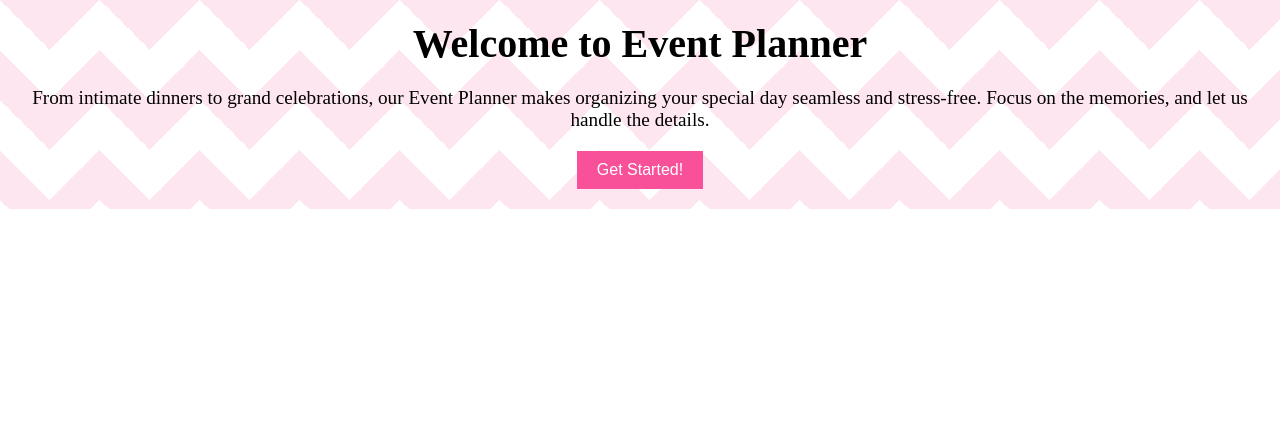
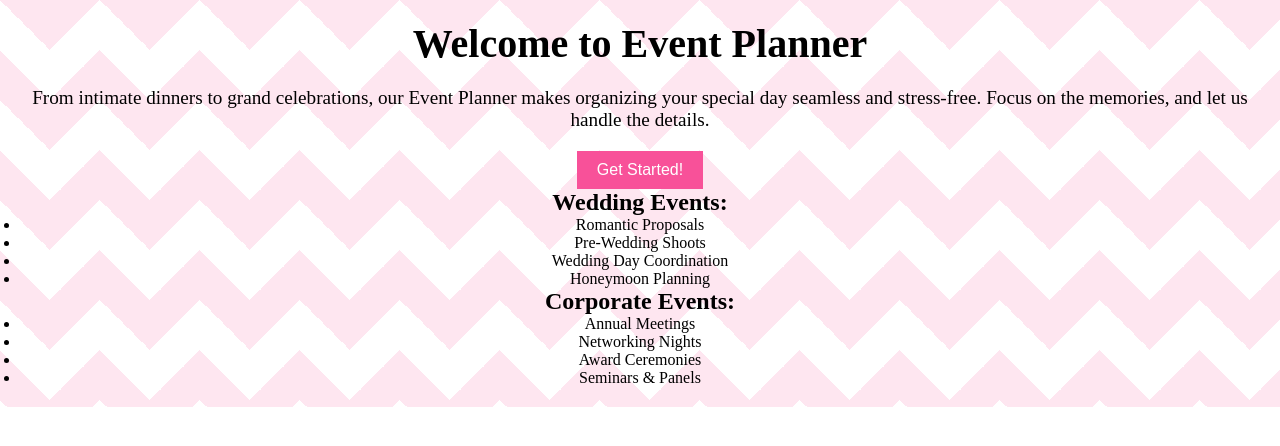
Before and after one commit to selwyntaloza06/event-planner, a React (Vite) app: page / in a window 1280 px wide. Shown: the top 446 px of the page. Built offline with nearby package versions, Linux system fonts and the light colour scheme.

Commit message:
second section "events_categories" added

```diff
--- a/src/Components/EventPlanner.jsx
+++ b/src/Components/EventPlanner.jsx
@@ -15,7 +15,22 @@ const EventPlanner = () => {
         </p>
         <button className="get-started-button">Get Started!</button>
       </section>
-      <section></section>
+      <section className="events_category">
+        <ul>
+          <h2>Wedding Events:</h2>
+          <li>Romantic Proposals</li>
+          <li>Pre-Wedding Shoots</li>
+          <li>Wedding Day Coordination</li>
+          <li>Honeymoon Planning</li>
+        </ul>
+        <ul>
+          <h2>Corporate Events:</h2>
+          <li>Annual Meetings</li>
+          <li>Networking Nights</li>
+          <li>Award Ceremonies</li>
+          <li>Seminars & Panels</li>
+        </ul>
+      </section>
       <section></section>
       <section></section>
       <section></section>
```
